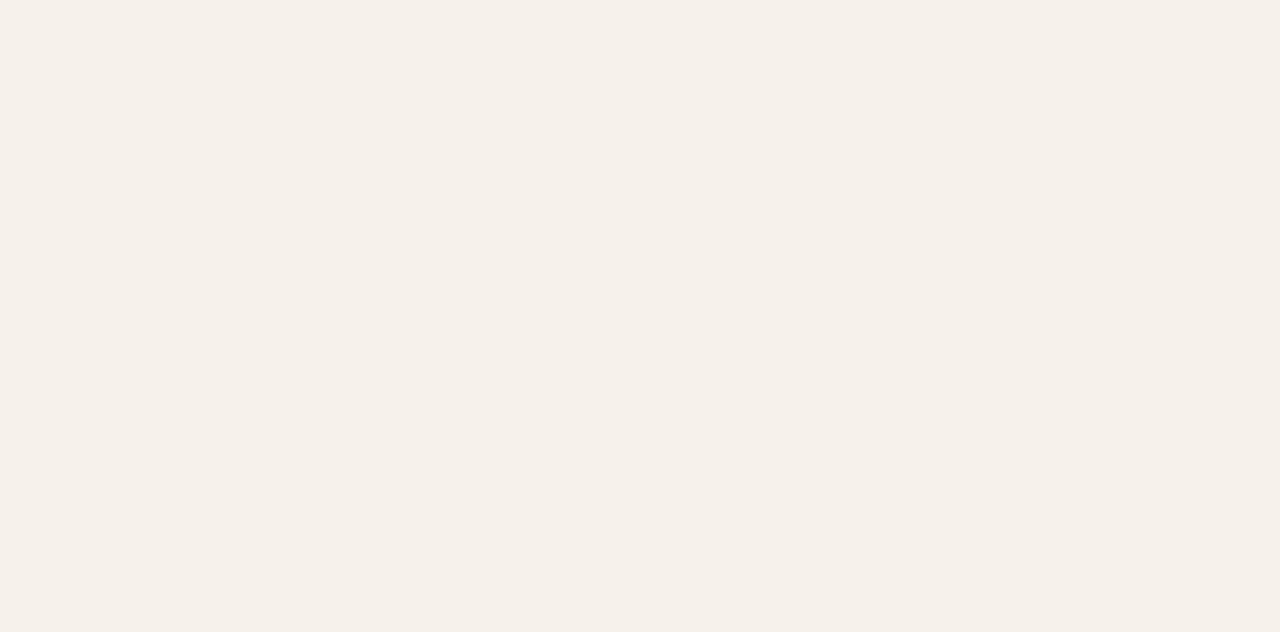
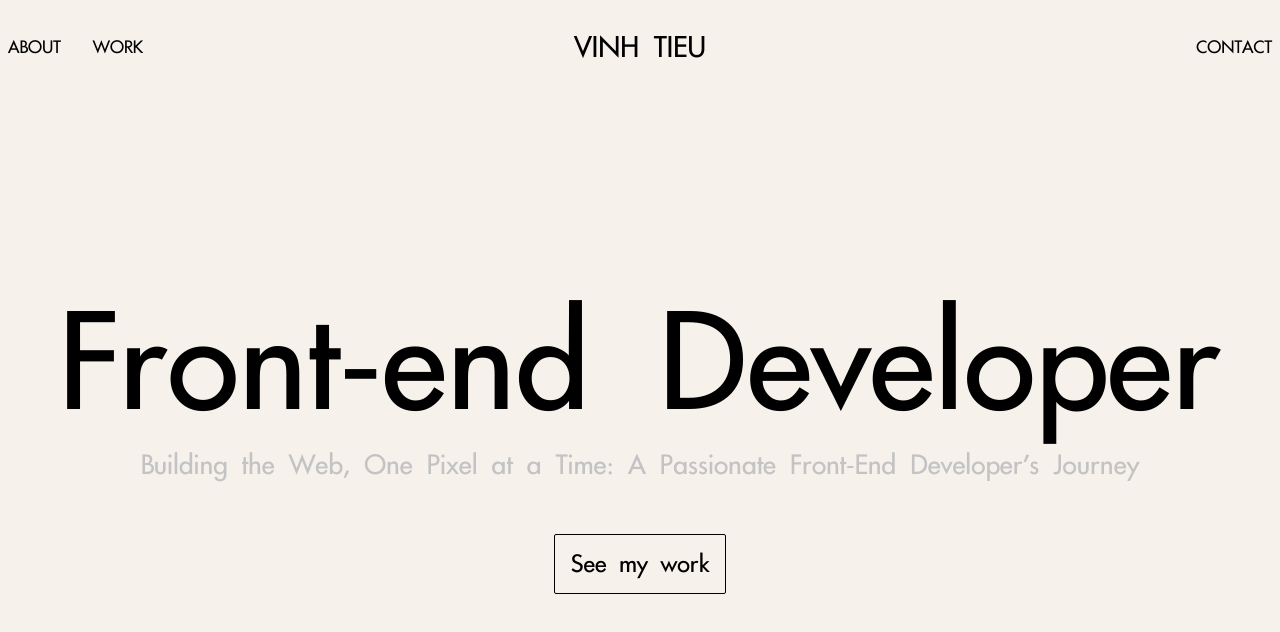
Before and after one commit to vinhtieu/my_portfolio, a React (Vite) app: page / in a window 1280 px wide. Shown: the top 632 px of the page. Built offline with nearby package versions, Linux system fonts and the light colour scheme.

Commit message:
Feet: Added Home Page

```diff
--- a/src/pages/Home/home.jsx
+++ b/src/pages/Home/home.jsx
@@ -4,5 +4,24 @@ import Navbar from "../../components/navbar";
 const SLOGAN = `Building the Web, One Pixel at a Time: A Passionate Front-End Developer's Journey`;
 
 export default function Home() {
-  return <div></div>;
+  return (
+    <div>
+      <div className="container flex flex-col w-screen h-screen m-auto">
+        <Navbar></Navbar>
+        <div className="text-[200px] w-full relative h-full">
+          <div className="absolute w-full h-2/4 top-1/2 left-1/2 translate-x-[-50%] translate-y-[-50%] flex flex-col items-center justify-center">
+            <span className="block text-center text-[140px] leading-[.9] mb-4">
+              Front-end Developer
+            </span>
+            <span className=" text-center text-[28px] text-[#c3c3c4] font-thin block ">
+              {SLOGAN}
+            </span>
+            <button className="mt-12 text-[25px] overflow-hidden relative transition-all duration-500 text-black origin-center hover:bg-transparent hover:scale-110 hover:text-white border border-solid border-black rounded-sm leading-loose px-4 py-1 before:-z-10 before:origin-left before:-left-3 before:transition-transform before:duration-500 before:scale-x-0 hover:before:scale-x-100 before:-skew-x-12  before:absolute before:top-0 before:rounded-sm before:content-'' before:w-[calc(100%+2rem)] before:h-full before:bg-black ">
+              See my work
+            </button>
+          </div>
+        </div>
+      </div>
+    </div>
+  );
 }
```
